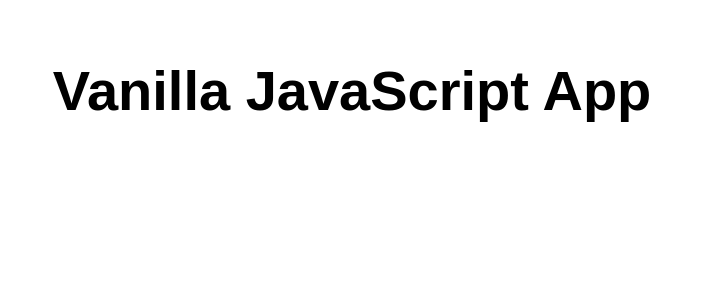
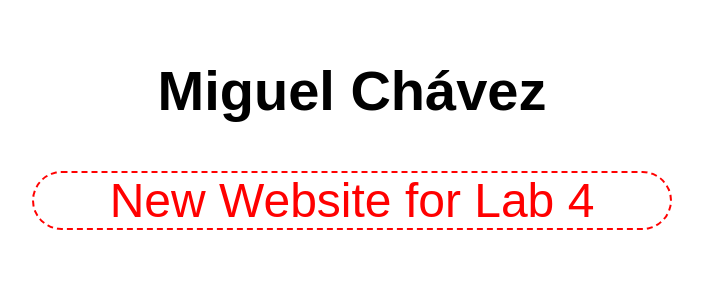
Before and after one commit to miguelgchavez/Lab4, a website: page src/index.html in a window 1280 px wide. Shown: the whole page, without its empty margins (288-991 px from the left). Drawn offline with Linux system fonts and the light colour scheme.

Commit message:
Update index.html

```diff
--- a/src/index.html
+++ b/src/index.html
@@ -10,7 +10,9 @@
 
 <body>
   <main>
-    <h1>Vanilla JavaScript App</h1>
+    <h1>Miguel Chávez</h1>
+
+    <p style="font-size: 3rem; color: #ff0000; text-align: center; border-radius: 40px; border: 2px dashed #ff0000">New Website for Lab 4</p>
   </main>
 </body>
 
```
